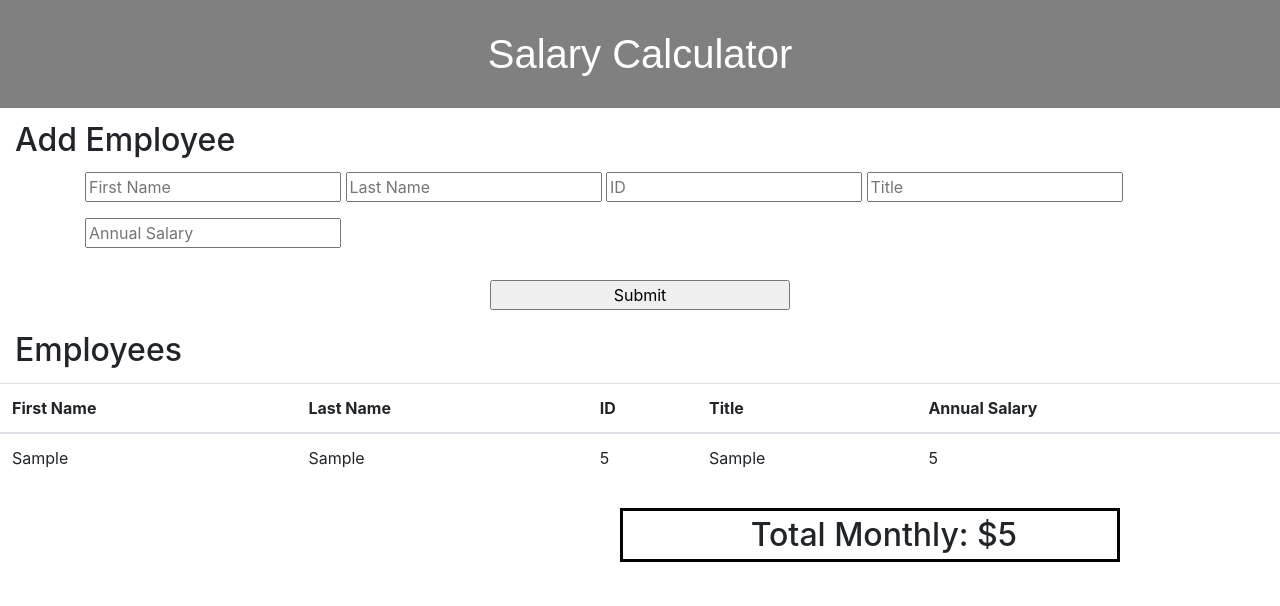
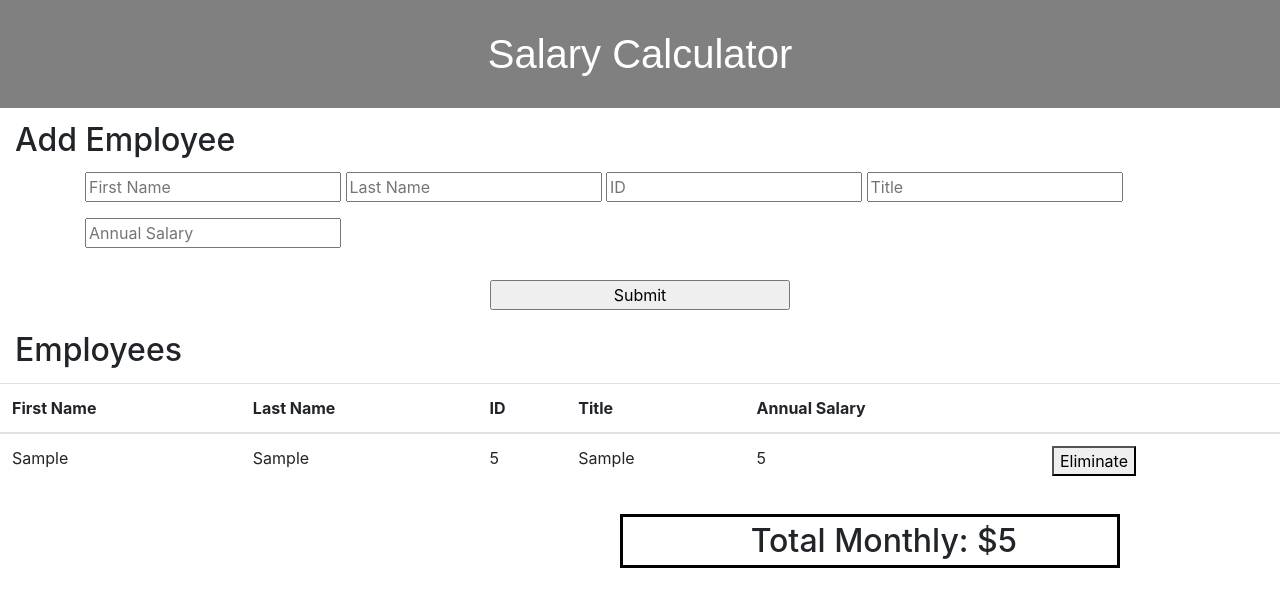
Before and after one commit to ciaci0028/weekend-jquery-salary-calculator, a plain HTML site: page index.html in a window 1280 px wide. Both pictures are taken after typing "Sample", "Sample", "5", "Sample", "5" into the empty fields and a click on the input "Submit". Drawn offline with nearby package versions, Linux system fonts and the light colour scheme.

Commit message:
added delete button

```diff
--- a/app.js
+++ b/app.js
@@ -54,6 +54,10 @@ function submitInfo (event) {
                 <td>${employee.identification}</td>
                 <td>${employee.jobTitle}</td>
                 <td>${employee.annualSalary}</td>
+                <td>
+                    <button class='delete'>
+                    Eliminate
+                </td>
         `)
     }
 
--- a/index.html
+++ b/index.html
@@ -69,6 +69,7 @@
                     <th>ID</th>
                     <th>Title</th>
                     <th>Annual Salary</th>
+                    <th></th>
                 </tr>
             </thead>
             <tbody
```
